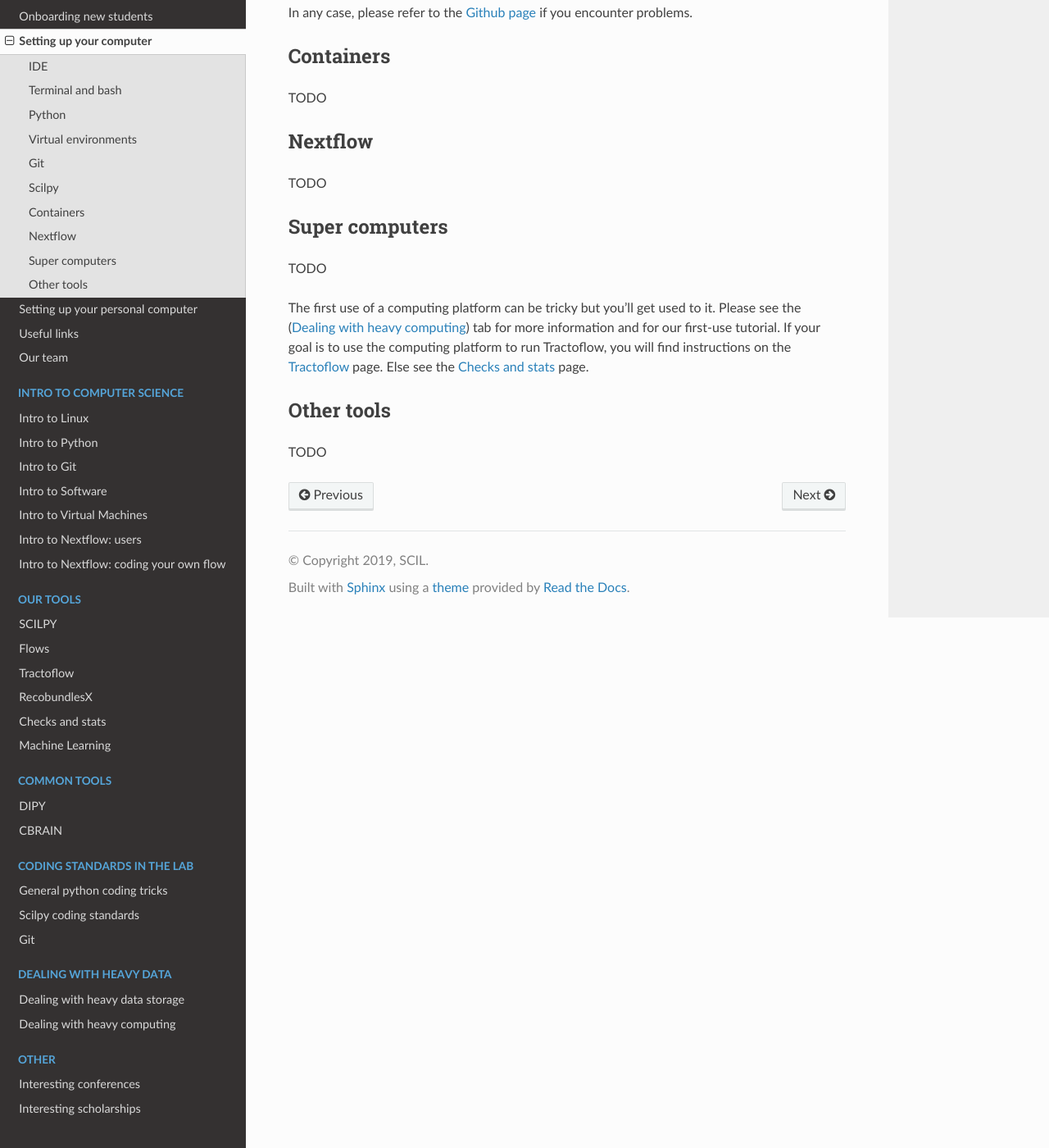
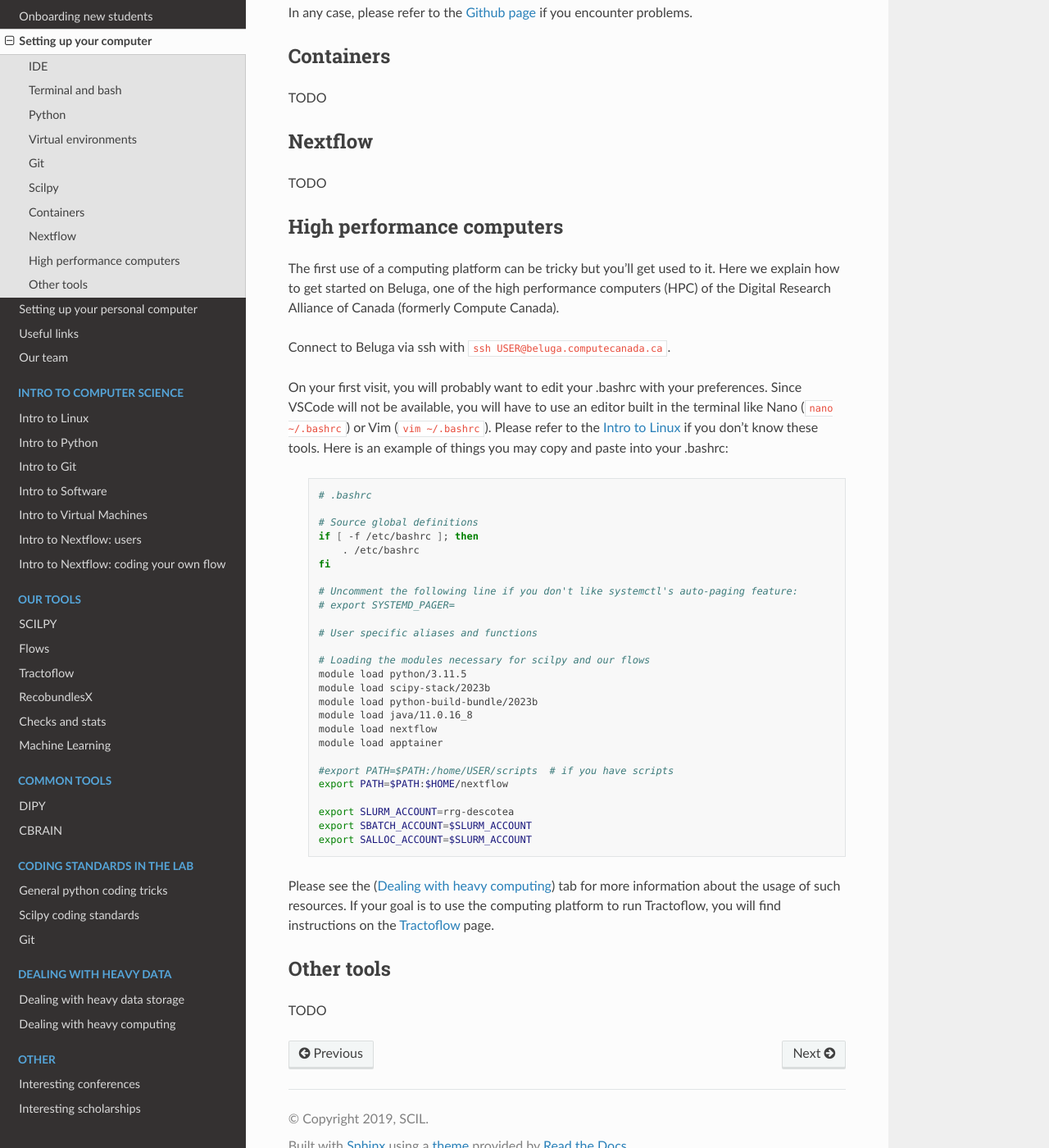
Before and after one commit to scilus/scil-documentation, a Sphinx documentation site: the page built from source/arriving/setup_computer.rst, in a window 1280 px wide and 1400 px high, scrolled down 3795 px. Shown: the whole window at 82% size. Built offline with Sphinx 7.4.7 and the Read the Docs theme 2.0.0, drawn with Linux system fonts in a browser that asks for light colours.

Commit message:
Adding Beluga instructions

```diff
--- a/source/arriving/setup_computer.rst
+++ b/source/arriving/setup_computer.rst
@@ -157,12 +157,46 @@ Nextflow
 
 TODO
 
-Super computers
-"""""""""""""""
+High performance computers
+""""""""""""""""""""""""""
 
-TODO
+The first use of a computing platform can be tricky but you'll get used to it. Here we explain how to get started on Beluga, one of the high performance computers (HPC) of the Digital Research Alliance of Canada (formerly Compute Canada).
 
-The first use of a computing platform can be tricky but you'll get used to it. Please see the (:ref:`ref_heavy_computing`) tab for more information and for our first-use tutorial. If your goal is to use the computing platform to run Tractoflow, you will find instructions on the :ref:`ref_tractoflow` page. Else see the :ref:`ref_other_pipelines` page.
+Connect to Beluga via ssh with :bash:`ssh USER@beluga.computecanada.ca`.
+
+On your first visit, you will probably want to edit your .bashrc with your preferences. Since VSCode will not be available, you will have to use an editor built in the terminal like Nano (:bash:`nano ~/.bashrc`) or Vim (:bash:`vim ~/.bashrc`). Please refer to the :ref:`ref_linux` if you don't know these tools. Here is an example of things you may copy and paste into your .bashrc:
+
+    .. code-block:: bash
+
+        # .bashrc
+
+        # Source global definitions
+        if [ -f /etc/bashrc ]; then
+            . /etc/bashrc
+        fi
+
+        # Uncomment the following line if you don't like systemctl's auto-paging feature:
+        # export SYSTEMD_PAGER=
+
+        # User specific aliases and functions
+
+        # Loading the modules necessary for scilpy and our flows
+        module load python/3.11.5
+        module load scipy-stack/2023b
+        module load python-build-bundle/2023b
+        module load java/11.0.16_8
+        module load nextflow
+        module load apptainer
+
+        #export PATH=$PATH:/home/USER/scripts  # if you have scripts
+        export PATH=$PATH:$HOME/nextflow
+
+        export SLURM_ACCOUNT=rrg-descotea
+        export SBATCH_ACCOUNT=$SLURM_ACCOUNT
+        export SALLOC_ACCOUNT=$SLURM_ACCOUNT
+
+
+Please see the (:ref:`ref_heavy_computing`) tab for more information about the usage of such resources. If your goal is to use the computing platform to run Tractoflow, you will find instructions on the :ref:`ref_tractoflow` page.
 
 Other tools
 """""""""""
--- a/source/intro_to/explore_os.rst
+++ b/source/intro_to/explore_os.rst
@@ -1,3 +1,5 @@
+.. _ref_linux:
+
 Intro to Linux
 =======================
 
```
